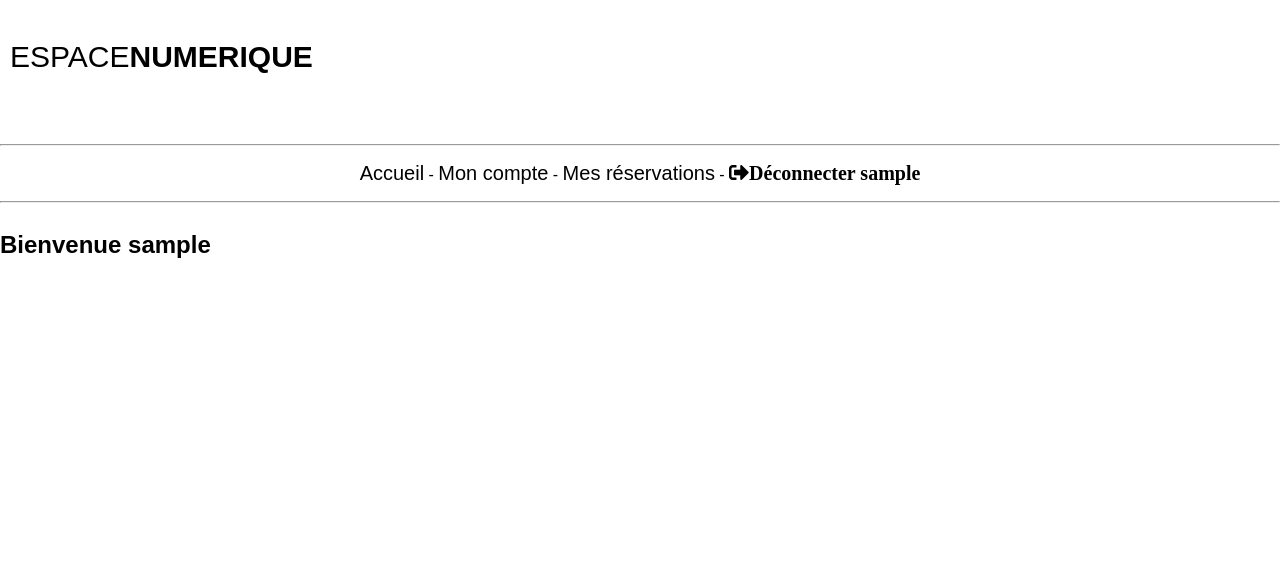
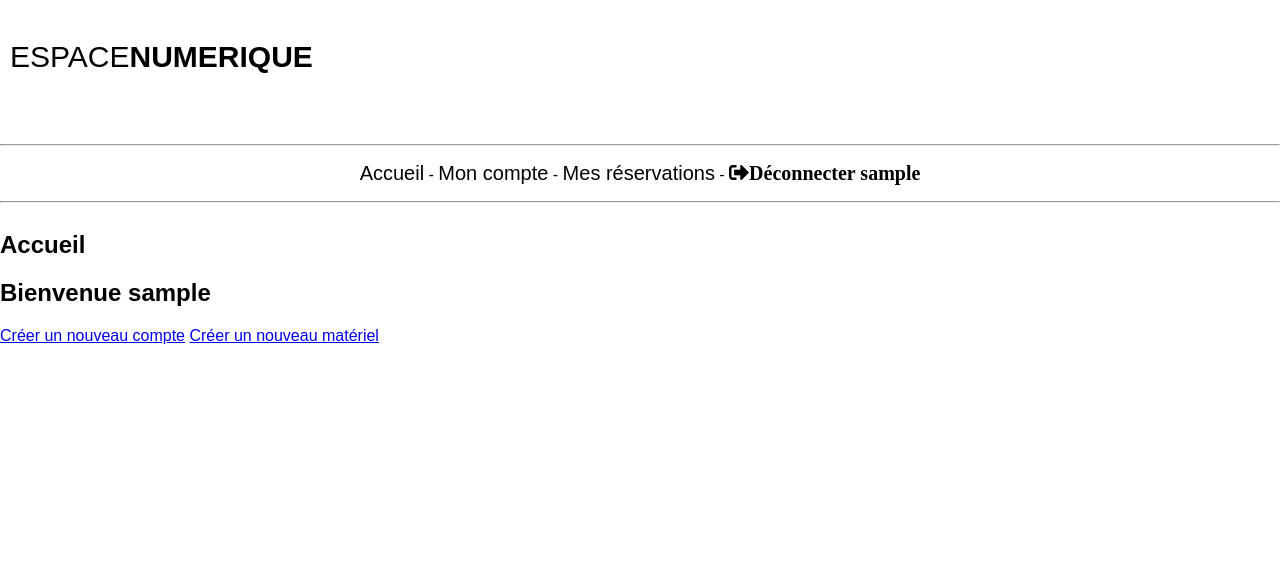
Before and after one commit to Faarged/voyelles, a PHP site: page /accueil.php in a window 1280 px wide. Shown: the top 585 px of the page. Run offline with PHP 8.4, Linux system fonts and the light colour scheme; the visitor is signed in with stand-in values (Sample User, id 1).

Commit message:
début complétion page accueil

```diff
--- a/accueil.php
+++ b/accueil.php
@@ -14,8 +14,15 @@ if (isset($_SESSION['id']) AND isset($_SESSION['pseudo']))
   </head>
   <body>
     <?php include "header.php"; ?>
+    <section>
+      <h1>Accueil</h1>
+      <h2>Bienvenue <?php echo $_SESSION['pseudo'] ?></h2>
+    </section>
+    <section>
+      <a href="crea_compte.php">Créer un nouveau compte</a>
+      <a href="crea_materiel.php">Créer un nouveau matériel</a>
+    </section>
 
-    <h2>Bienvenue <?php echo $_SESSION['pseudo'] ?></h2>
 
     <?php include "footer.php"; ?>
   </body>
```
